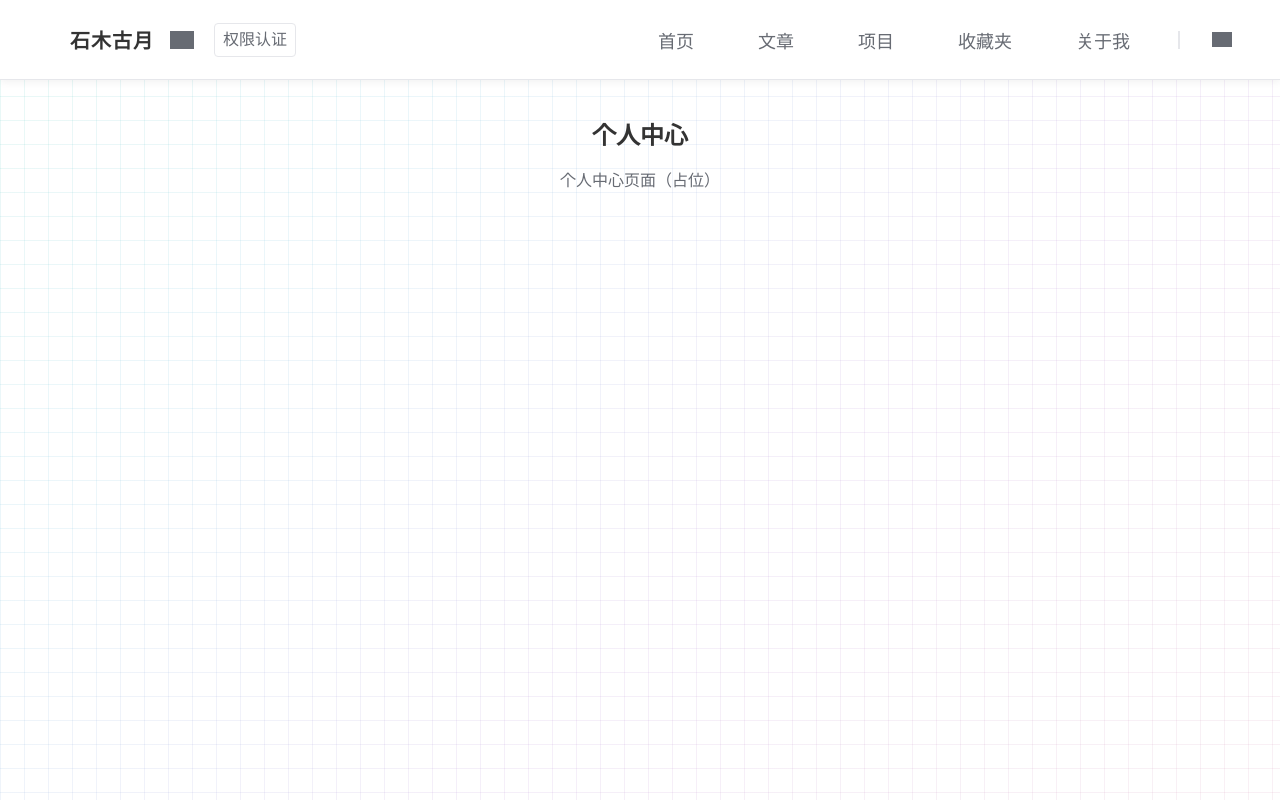
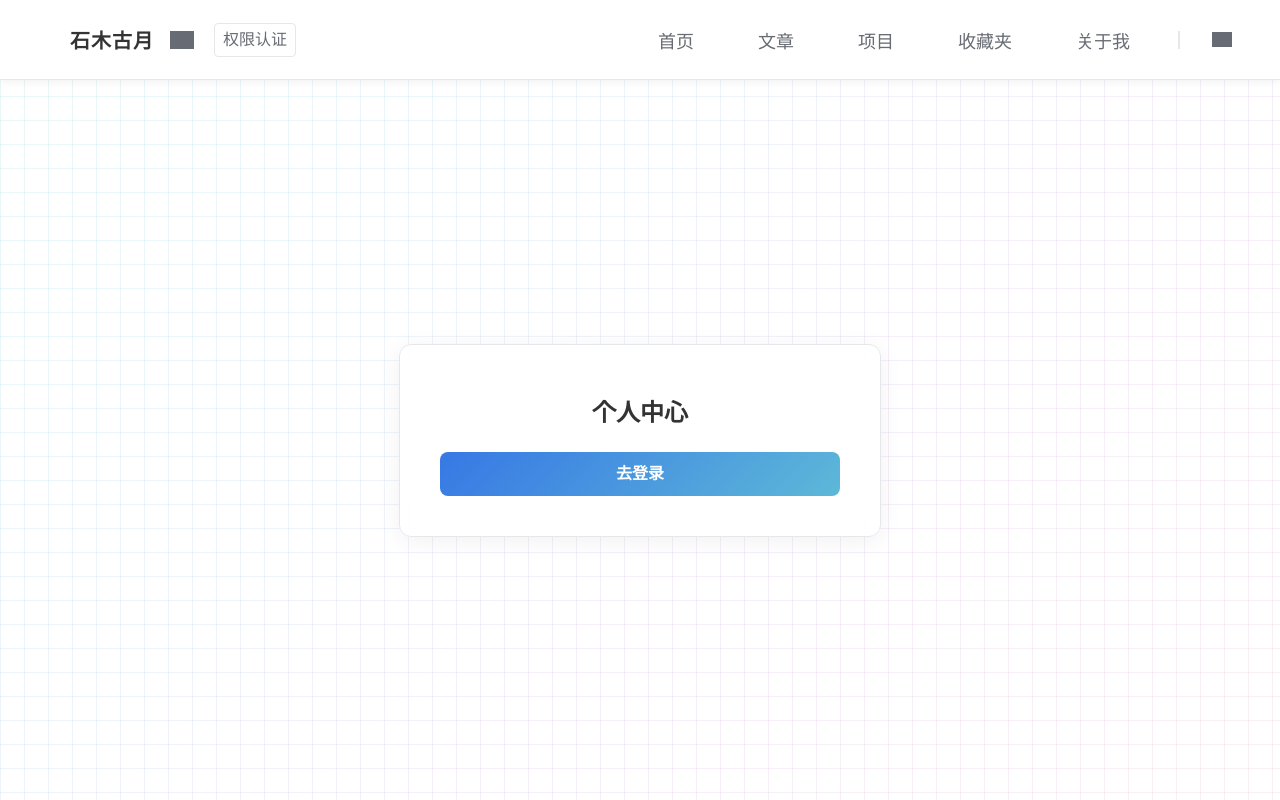
Before and after one commit to ShimuGuyue/shimuguyue.love-new, a Vue app in the folder client/: page /account in a window 1280 px wide. Built offline with nearby package versions, Linux system fonts and the light colour scheme; grey boxes are pictures that could not be loaded.

Commit message:
Feat 个人中心页面

```diff
--- a/client/src/views/AccountPage.vue
+++ b/client/src/views/AccountPage.vue
@@ -1,27 +1,85 @@
 <script setup lang="ts">
+import { useRouter } from 'vue-router'
+import { useAuthStore } from '../stores/auth'
+
+const router = useRouter()
+const auth = useAuthStore()
+
+function handleLogout()
+{
+  auth.logout()
+  router.push('/')
+}
 </script>
 
 <template>
-  <main class="page">
-    <h1>个人中心</h1>
-    <p>个人中心页面（占位）</p>
+  <main class="login-page">
+    <!-- 未登录 -->
+    <div v-if="!auth.isLoggedIn" class="login-card" style="text-align: center;">
+      <h1 class="login-card__title">个人中心</h1>
+      <RouterLink
+        to="/login/key"
+        class="login-form__submit"
+        style="display: inline-block; line-height: 0.44rem; text-decoration: none; margin-top: 0.16rem;"
+      >去登录</RouterLink>
+    </div>
+
+    <!-- 已登录 -->
+    <div v-else class="login-card">
+      <h1 class="login-card__title">个人中心</h1>
+      <p class="login-card__subtitle">{{ auth.user?.username || '匿名用户' }}</p>
+
+      <div class="account-info">
+        <div class="account-info__row">
+          <span class="account-info__label">用户名</span>
+          <span class="account-info__value">{{ auth.user?.username || '未设置' }}</span>
+        </div>
+      </div>
+
+      <button class="login-form__submit" @click="handleLogout" style="margin-top: 0.08rem;">
+        退出登录
+      </button>
+    </div>
   </main>
 </template>
 
 <style scoped>
-.page {
-  padding-top: 1rem;
-  text-align: center;
-  color: var(--text);
+/*
+==================================================
+  个人信息区
+==================================================
+*/
+
+.account-info {
+  display: flex;
+  flex-direction: column;
+  gap: 0.16rem;
+  margin: 0.16rem 0 0;
+  padding: 0.24rem;
+  border-radius: 0.08rem;
+  background: rgba(0, 0, 0, 0.03);
+  border: 1px solid var(--nav-border);
 }
 
-.page h1 {
-  font-size: 0.24rem;
-  margin-bottom: 0.16rem;
+[data-theme='dark'] .account-info {
+  background: rgba(255, 255, 255, 0.04);
 }
 
-.page p {
-  font-size: 0.16rem;
+.account-info__row {
+  display: flex;
+  justify-content: space-between;
+  align-items: center;
+}
+
+.account-info__label {
+  font-size: 0.14rem;
+  font-weight: 600;
   color: var(--nav-text);
 }
+
+.account-info__value {
+  font-size: 0.15rem;
+  color: var(--text);
+  font-weight: 500;
+}
 </style>
```
